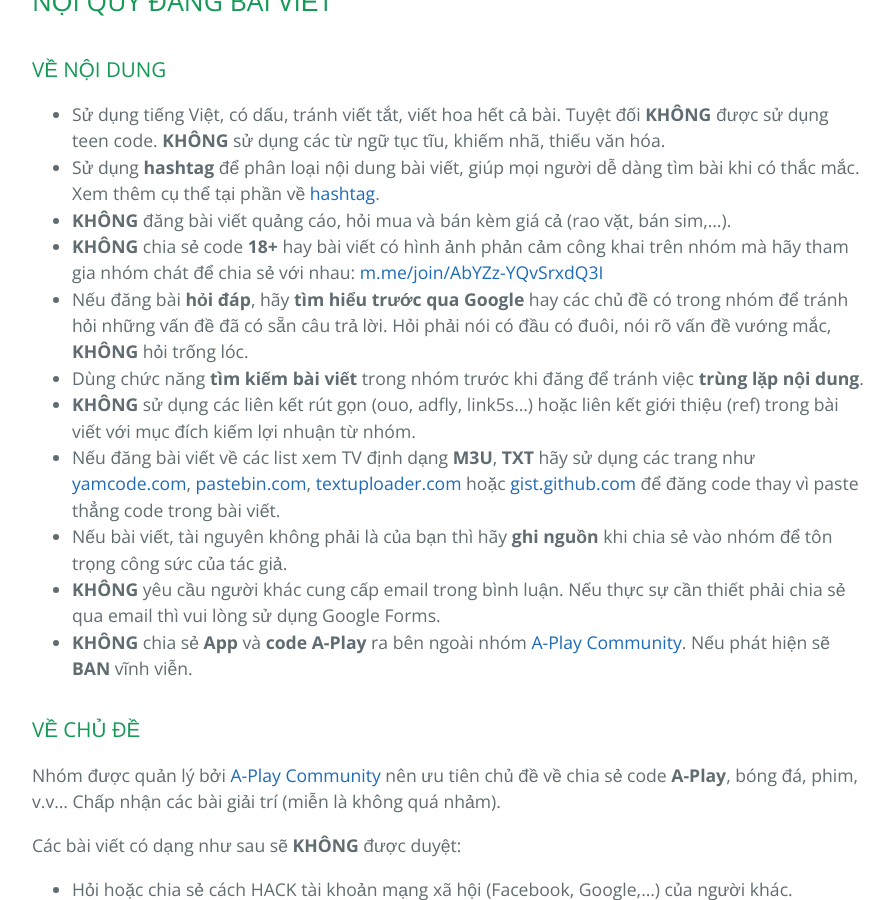
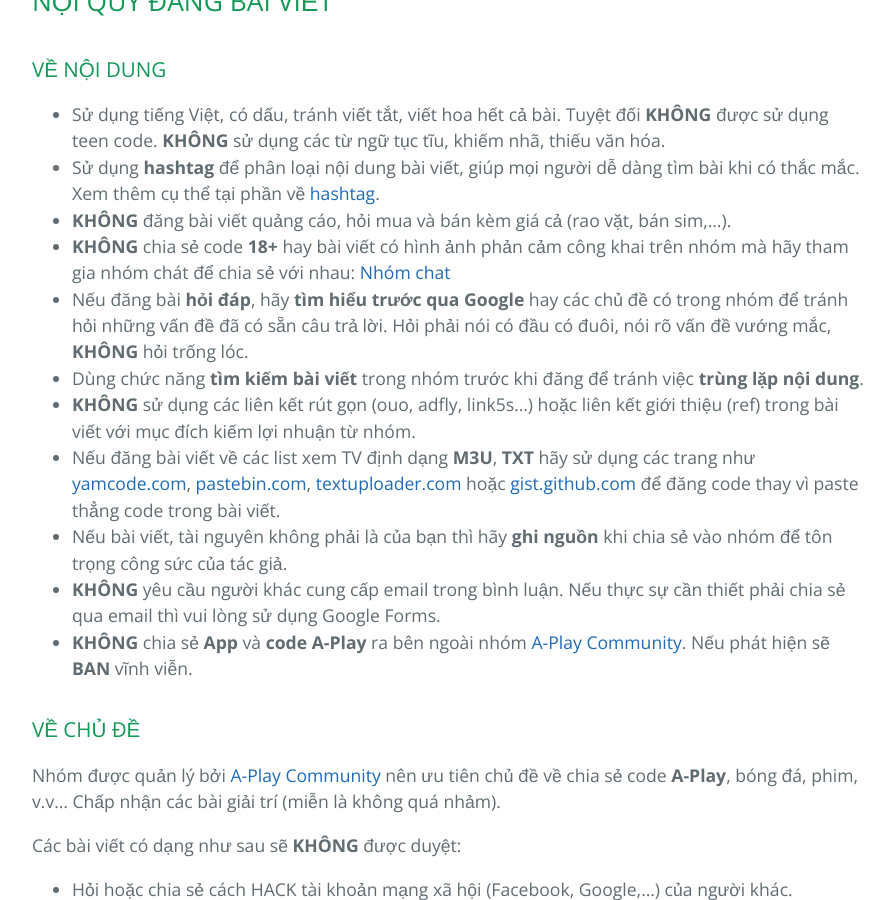
Before and after one commit to huuvinhvn/aplay, a Jekyll site: the page built from rules.md, in a window 1280 px wide and 900 px high, scrolled down 1314 px. Shown: the whole window, without its empty margins (192-1086 px from the left). Built offline with Jekyll 4.4.1, drawn with Linux system fonts in a browser that asks for light colours; our own code applies the rules of GitHub Pages for plain Markdown files.

Commit message:
Update rules.md

```diff
--- a/rules.md
+++ b/rules.md
@@ -21,7 +21,7 @@ Những tài khoản có dạng như sau sẽ **KHÔNG** được phép tham gia
 - Sử dụng tiếng Việt, có dấu, tránh viết tắt, viết hoa hết cả bài. Tuyệt đối **KHÔNG** được sử dụng teen code. **KHÔNG** sử dụng các từ ngữ tục tĩu, khiếm nhã, thiếu văn hóa.
 - Sử dụng **hashtag** để phân loại nội dung bài viết, giúp mọi người dễ dàng tìm bài khi có thắc mắc. Xem thêm cụ thể tại phần về [hashtag](hashtags.md).
 - **KHÔNG** đăng bài viết quảng cáo, hỏi mua và bán kèm giá cả (rao vặt, bán sim,...).
-- **KHÔNG** chia sẻ code **18+** hay bài viết có hình ảnh phản cảm công khai trên nhóm mà hãy tham gia nhóm chát để chia sẻ với nhau: [m.me/join/AbYZz-YQvSrxdQ3I](https://m.me/join/AbYZz-YQvSrxdQ3I)
+- **KHÔNG** chia sẻ code **18+** hay bài viết có hình ảnh phản cảm công khai trên nhóm mà hãy tham gia nhóm chát để chia sẻ với nhau: [Nhóm chat](https://m.me/join/AbYZz-YQvSrxdQ3I)
 - Nếu đăng bài **hỏi đáp**, hãy **tìm hiểu trước qua Google** hay các chủ đề có trong nhóm để tránh hỏi những vấn đề đã có sẵn câu trả lời. Hỏi phải nói có đầu có đuôi, nói rõ vấn đề vướng mắc, **KHÔNG** hỏi trống lóc.
 - Dùng chức năng **tìm kiếm bài viết** trong nhóm trước khi đăng để tránh việc **trùng lặp nội dung**.
 - **KHÔNG** sử dụng các liên kết rút gọn (ouo, adfly, link5s...) hoặc liên kết giới thiệu (ref) trong bài viết với mục đích kiếm lợi nhuận từ nhóm.
```
